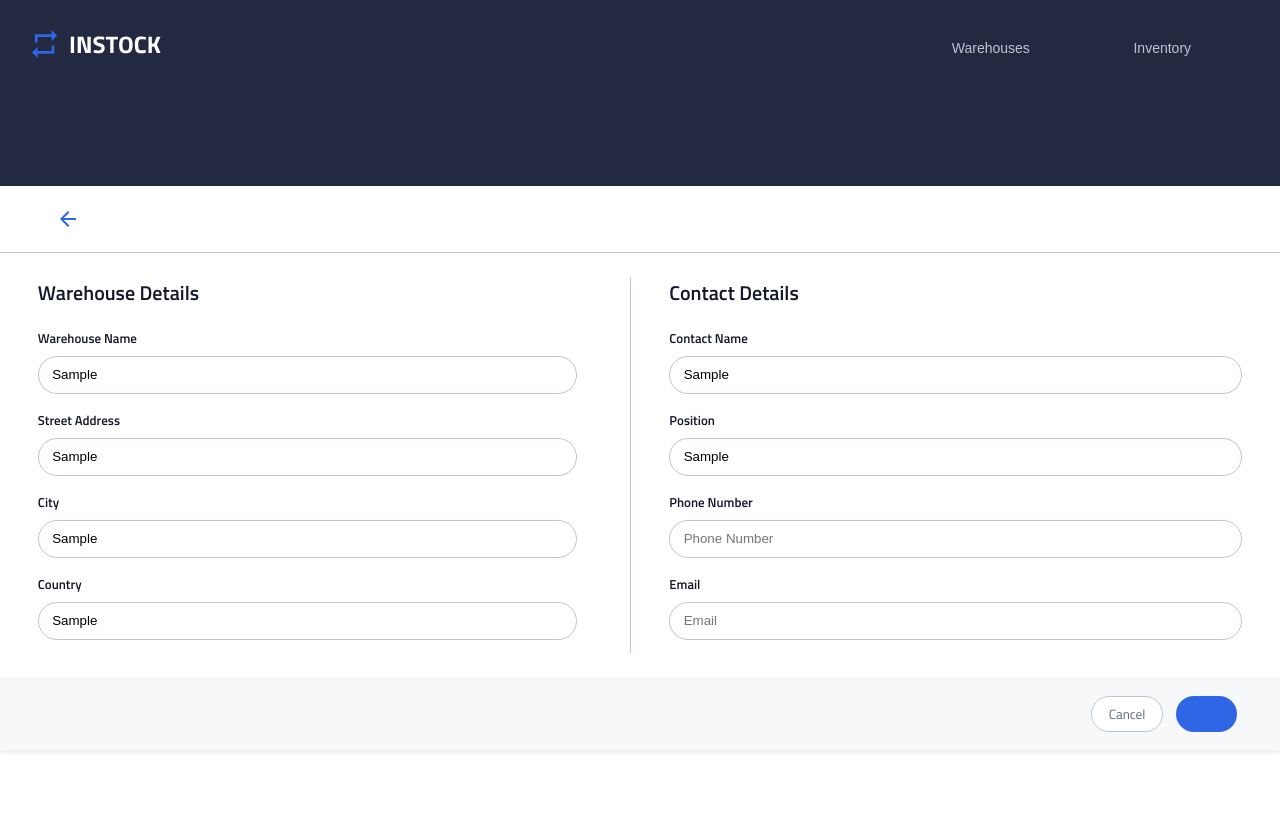
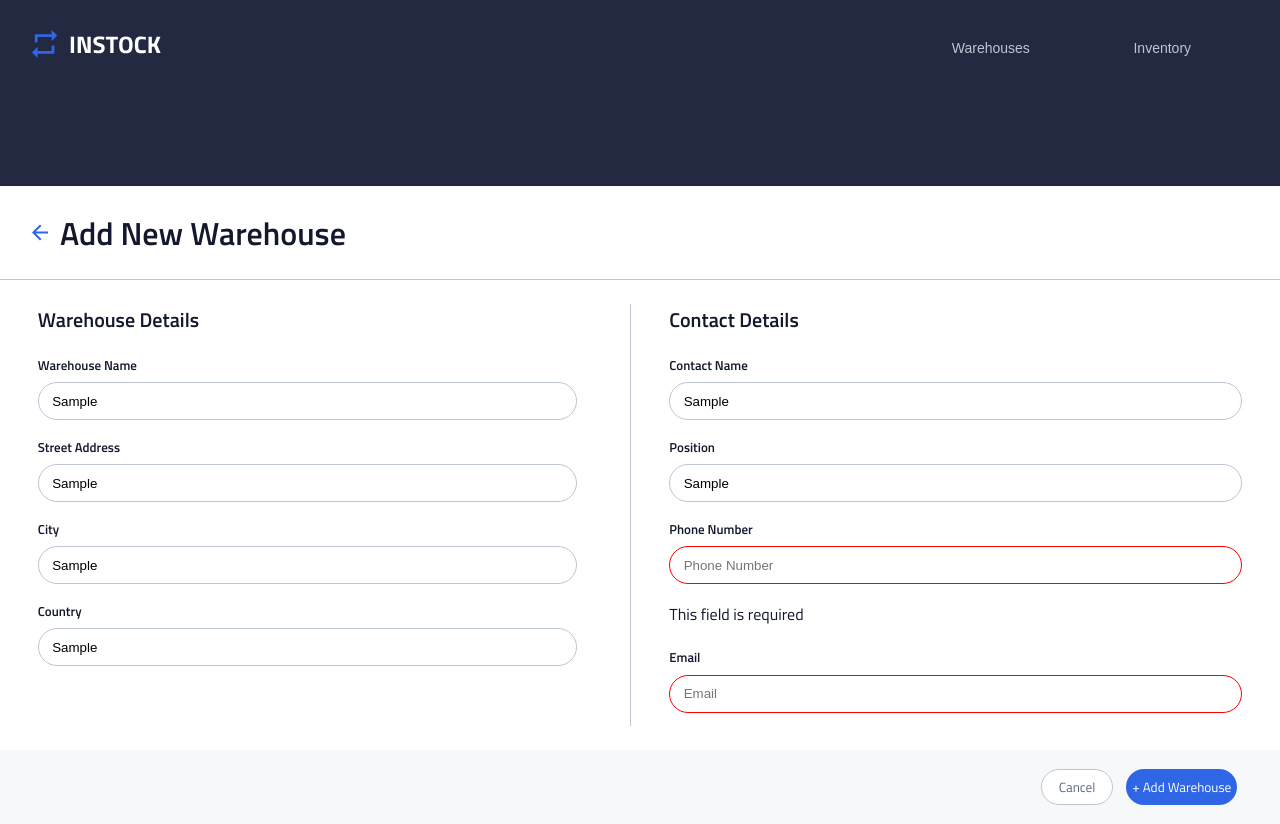
Before and after one commit to Al-Hackman/xmen-in-stock, a React (Create React App) app in the folder client/: page /add-warehouse in a window 1280 px wide. Both pictures are taken after typing "Sample", "Sample", "Sample", "Sample", "Sample", "Sample" into the empty fields and a click on the button "Cancel". Before the commit the page ends 800 px from the top, so only its background shows below. Built offline with nearby package versions, Linux system fonts and the light colour scheme.

Commit message:
add new warehouse component complete

```diff
--- a/client/src/App.js
+++ b/client/src/App.js
@@ -2,7 +2,7 @@ import React from "react";
 import "./styles/global.scss";
 import { Switch, Route } from "react-router-dom";
 import WarehouseList from "./components/WarehouseList/WarehouseList";
-import WarehouseForm from "./components/WarehouseForm/WarehouseForm";
+import AddWarehouse from "./components/AddWarehouse/AddWarehouse";
 import Header from "./components/Header/Header";
 
 class App extends React.Component {
@@ -18,13 +18,13 @@ class App extends React.Component {
               exact
               render={(props) => <WarehouseList {...props} />}
             />
-            <Route
+            {/* <Route
               path="/edit-warehouse"
               render={(routerProps) =><WarehouseForm {...routerProps}/>}
-            />
+            /> */}
             <Route
               path="/add-warehouse"
-              render={(routerProps) =><WarehouseForm {...routerProps}/>}
+              render={(routerProps) =><AddWarehouse {...routerProps}/>}
             />
           </Switch>
       </>
--- a/client/src/components/WarehouseForm/WarehouseForm.jsx
+++ b/client/src/components/AddWarehouse/AddWarehouse.jsx
@@ -1,10 +1,10 @@
 import React from "react";
-import axios from 'axios';
-import api from "../../utils/api";
+// import axios from 'axios';
+// import api from "../../utils/api";
 import backArrowIcon from "../../assets/icons/arrow_back-24px.svg";
-import "./WarehouseForm.scss";
+import "./AddWarehouse.scss";
 
-class WarehouseForm extends React.Component {
+class AddWarehouse extends React.Component {
     state = {
         inputs: {
             warehouseInput: "",
@@ -30,8 +30,10 @@ class WarehouseForm extends React.Component {
 
     handleOnChange = (event) => {
         event.preventDefault();
+        console.log(event.target.value);
         this.setState({
             inputs: {
+                ...this.state.inputs,
                 [event.target.name]: event.target.value,
             },
         });
@@ -64,10 +66,18 @@ class WarehouseForm extends React.Component {
             positionError = "warehouse-form__error";
         }
         let phoneError = "";
+        const phoneRegex = /^\+?(\d{1,2})?\s?\-?\.?\(?\d{3}[\-\)\.\s]?\s?\d{3}[\-\.\s]?\d{4}$/im;
+        let isValidPhone = phoneRegex.test(this.state.inputs.phoneInput); //this will return a true/false value
+        console.log("phoneValid", isValidPhone)
+        console.log("phoneInput", this.state)
+
         if (this.state.inputs.phoneInput === "") {
             phoneError = "warehouse-form__error";
         }
+
         let emailError = "";
+        const emailRegex = /^(([^<>()[\]\\.,;:\s@"]+(\.[^<>()[\]\\.,;:\s@"]+)*)|(".+"))@((\[[0-9]{1,3}\.[0-9]{1,3}\.[0-9]{1,3}\.[0-9]{1,3}\])|(([a-zA-Z\-0-9]+\.)+[a-zA-Z]{2,}))$/;
+        let isValidEmail = emailRegex.test(this.state.inputs.emailInput);
         if (this.state.inputs.emailInput === "") {
             emailError = "warehouse-form__error";
         }
@@ -85,14 +95,14 @@ class WarehouseForm extends React.Component {
                 }
         });
 
-        if (!Object.values(this.state.inputs).includes("")) {
+        if (!Object.values(this.state.inputs).includes("") && isValidEmail && isValidPhone) {
             // replace the alert and run the axios here
             alert("Posted!");
         }
     };
 
     render() {
-        let errorMessage = <p>This is the error message</p>;
+        let errorMessage = <p>This field is required</p>;
 
         return (
             <section className="warehouse-form">
@@ -102,7 +112,7 @@ class WarehouseForm extends React.Component {
                         src={backArrowIcon}
                         alt="back arrow icon"
                     />
-                    <h1 className="warehouse-form__title">{this.title}</h1>
+                    <h1 className="warehouse-form__title">Add New Warehouse</h1>
                 </header>
                 <div className="warehouse-form__container">
                     <form
@@ -129,9 +139,7 @@ class WarehouseForm extends React.Component {
                                     name="warehouseInput"
                                     placeholder="Warehouse Name"
                                     type="text"
-                                    required=""
                                 />
-                                {/* Display error message if there's error in input */}
                                 {this.state.errors.warehouseInputError ? (
                                     errorMessage
                                 ) : (
@@ -144,13 +152,17 @@ class WarehouseForm extends React.Component {
                             >
                                 Street Address
                                 <input
-                                    className="warehouse-form__input"
+                                    className={`warehouse-form__input ${this.state.errors.addressInputError}`}
                                     id="addressInput"
                                     name="addressInput"
                                     placeholder="Street Address"
                                     type="text"
-                                    required=""
                                 />
+                                {this.state.errors.addressInputError ? (
+                                    errorMessage
+                                ) : (
+                                    <></>
+                                )}
                             </label>
                             <label
                                 className="warehouse-form__label"
@@ -158,13 +170,17 @@ class WarehouseForm extends React.Component {
                             >
                                 City
                                 <input
-                                    className="warehouse-form__input"
+                                    className={`warehouse-form__input ${this.state.errors.cityInputError}`}
                                     id="cityInput"
                                     name="cityInput"
                                     placeholder="City"
                                     type="text"
-                                    required=""
                                 />
+                                {this.state.errors.cityInputError ? (
+                                    errorMessage
+                                ) : (
+                                    <></>
+                                )}
                             </label>
                             <label
                                 className="warehouse-form__label"
@@ -172,13 +188,17 @@ class WarehouseForm extends React.Component {
                             >
                                 Country
                                 <input
-                                    className="warehouse-form__input"
+                                    className={`warehouse-form__input ${this.state.errors.countryInputError}`}
                                     id="countryInput"
                                     name="countryInput"
                                     placeholder="Country"
                                     type="text"
-                                    required=""
                                 />
+                                {this.state.errors.countryInputError ? (
+                                    errorMessage
+                                ) : (
+                                    <></>
+                                )}
                             </label>
                         </div>
                         <div className="warehouse-form__wrap">
@@ -191,13 +211,17 @@ class WarehouseForm extends React.Component {
                             >
                                 Contact Name
                                 <input
-                                    className="warehouse-form__input"
+                                    className={`warehouse-form__input ${this.state.errors.nameInputError}`}
                                     id="nameInput"
                                     name="nameInput"
                                     placeholder="Contact Name"
                                     type="text"
-                                    required=""
                                 />
+                                {this.state.errors.nameInputError ? (
+                                    errorMessage
+                                ) : (
+                                    <></>
+                                )}
                             </label>
                             <label
                                 className="warehouse-form__label"
@@ -205,13 +229,17 @@ class WarehouseForm extends React.Component {
                             >
                                 Position
                                 <input
-                                    className="warehouse-form__input"
+                                    className={`warehouse-form__input ${this.state.errors.positionInputError}`}
                                     id="positionInput"
                                     name="positionInput"
                                     placeholder="Position"
                                     type="text"
-                                    required=""
                                 />
+                                {this.state.errors.positionInputError ? (
+                                    errorMessage
+                                ) : (
+                                    <></>
+                                )}
                             </label>
                             <label
                                 className="warehouse-form__label"
@@ -219,14 +247,16 @@ class WarehouseForm extends React.Component {
                             >
                                 Phone Number
                                 <input
-                                    className="warehouse-form__input"
+                                    className={`warehouse-form__input ${this.state.errors.phoneInputError}`}
                                     id="phoneInput"
                                     name="phoneInput"
                                     placeholder="Phone Number"
-                                    type="tel"
-                                    pattern="[0-9]{10}"
-                                    required=""
                                 />
+                                {this.state.errors.phoneInputError ? (
+                                    errorMessage
+                                ) : (
+                                    <></>
+                                )}
                             </label>
                             <label
                                 className="warehouse-form__label"
@@ -234,13 +264,16 @@ class WarehouseForm extends React.Component {
                             >
                                 Email
                                 <input
-                                    className="warehouse-form__input"
+                                    className={`warehouse-form__input ${this.state.errors.emailInputError}`}
                                     id="emailInput"
                                     name="emailInput"
                                     placeholder="Email"
-                                    type="email"
-                                    required=""
                                 />
+                                {this.state.errors.addressInputError ? (
+                                    errorMessage
+                                ) : (
+                                    <></>
+                                )}
                             </label>
                         </div>
                         <div className="warehouse-form__button-wrap">
@@ -254,7 +287,7 @@ class WarehouseForm extends React.Component {
                                 className="button warehouse-form__button"
                                 type="submit"
                             >
-                                {this.action}
+                                + Add Warehouse
                             </button>
                         </div>
                     </form>
@@ -264,4 +297,4 @@ class WarehouseForm extends React.Component {
     }
 }
 
-export default WarehouseForm;
+export default AddWarehouse;
--- a/client/src/components/WarehouseForm/WarehouseForm.scss
+++ b/client/src/components/AddWarehouse/AddWarehouse.scss
@@ -17,11 +17,11 @@
     &__header {
         display: flex;
         padding: 0;
-        @include header;
+        // @include header;
     }
     &__title {
         padding-left: 0.25em;
-        font-size: 1.25em;
+        @include header;
     }
     &__container {
         @include tablet-up {
```
